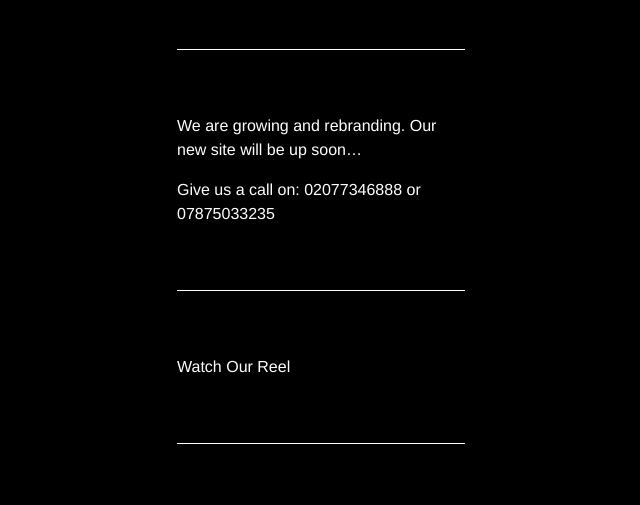
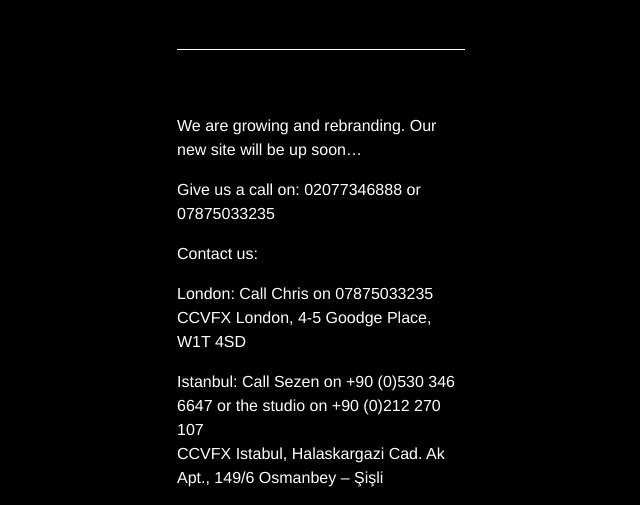
Before and after one commit to phil118/phil118.github.io, a plain HTML site: page index.html in a window 1280 px wide. Shown: the part 272-777 px from the top of the page, without its empty margins (319-959 px from the left). Drawn offline with Linux system fonts and the light colour scheme.

Commit message:
client amends

```diff
--- a/index.html
+++ b/index.html
@@ -58,6 +58,15 @@
 
 <p>Give us a call on: <a href="tel:+442077346888">02077346888</a> or <a href="tel:+7875033235">07875033235</a></p>
 
+
+<p>Contact us:<p>
+
+<p>London: Call Chris on <a href="tel:+447875033235">07875033235</a> <br/>
+CCVFX London, 4-5 Goodge Place, W1T 4SD </p>
+
+<p>Istanbul: Call Sezen on <a href="tel:+905303466647">+90 (0)530 346 6647</a> or the studio on <a href="tel:+902122701075">+90 (0)212 270 107</a> <br/>
+CCVFX Istabul, Halaskargazi Cad. Ak Apt., 149/6 Osmanbey – Şişli</p>
+
 <hr/>
 
 
```
